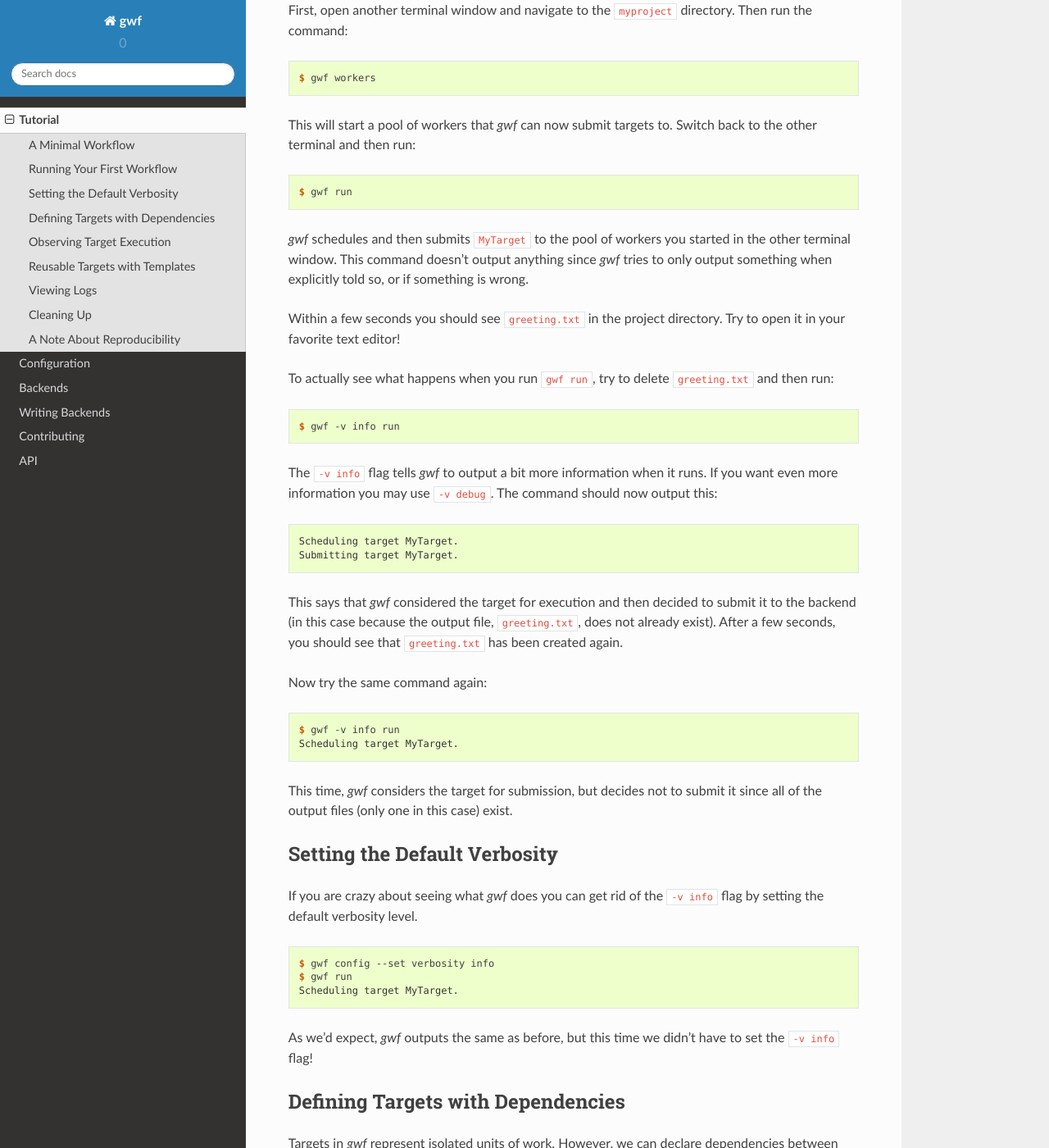
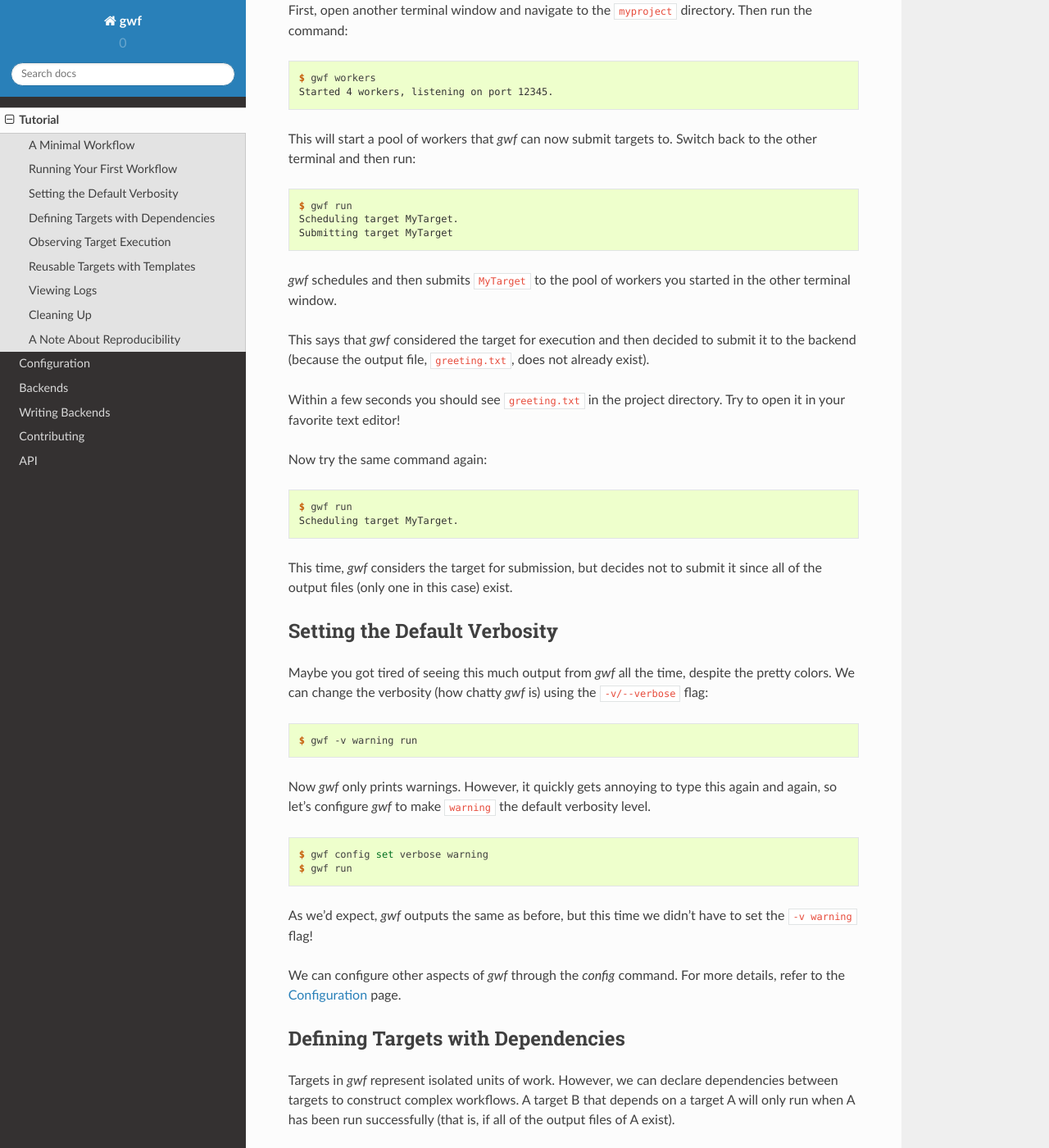
Before and after one commit to gwforg/gwf, a Sphinx documentation site: the page built from docs/tutorial.rst, in a window 1280 px wide and 1400 px high, scrolled down 2518 px. Shown: the whole window at 82% size. Built offline with Sphinx 7.4.7 and the Read the Docs theme 2.0.0, drawn with Linux system fonts in a browser that asks for light colours.

Commit message:
More updates to tutorial.
Configuration has been described, but there's a bunch of other things
that need to be updated.

```diff
--- a/docs/tutorial.rst
+++ b/docs/tutorial.rst
@@ -118,6 +118,7 @@ Then run the command:
 .. code-block:: console
 
     $ gwf workers
+    Started 4 workers, listening on port 12345.
 
 This will start a pool of workers that *gwf* can now submit targets to.
 Switch back to the other terminal and then run:
@@ -125,40 +126,24 @@ Switch back to the other terminal and then run:
 .. code-block:: console
 
     $ gwf run
+    Scheduling target MyTarget.
+    Submitting target MyTarget
 
 *gwf* schedules and then submits ``MyTarget`` to the pool of workers you started in
-the other terminal window. This command doesn't output anything since *gwf* tries to
-only output something when explicitly told so, or if something is wrong.
+the other terminal window.
+
+This says that *gwf* considered the target for execution and then decided to submit
+it to the backend (because the output file, ``greeting.txt``, does not
+already exist).
 
 Within a few seconds you should see ``greeting.txt`` in the project directory. Try
 to open it in your favorite text editor!
-
-To actually see what happens when you run ``gwf run``, try to delete ``greeting.txt``
-and then run:
-
-.. code-block:: console
-
-    $ gwf -v info run
-
-The ``-v info`` flag tells *gwf* to output a bit more information when it runs.
-If you want even more information you may use ``-v debug``. The command should now
-output this:
-
-.. code-block:: console
-
-    Scheduling target MyTarget.
-    Submitting target MyTarget.
-
-This says that *gwf* considered the target for execution and then decided to submit
-it to the backend (in this case because the output file, ``greeting.txt``, does not
-already exist). After a few seconds, you should see that ``greeting.txt`` has been
-created again.
 
 Now try the same command again:
 
 .. code-block:: console
 
-    $ gwf -v info run
+    $ gwf run
     Scheduling target MyTarget.
 
 This time, *gwf* considers the target for submission, but decides not to submit it
@@ -167,17 +152,29 @@ since all of the output files (only one in this case) exist.
 Setting the Default Verbosity
 -----------------------------
 
-If you are crazy about seeing what *gwf* does you can get rid of the ``-v info``
-flag by setting the default verbosity level.
+Maybe you got tired of seeing this much output from *gwf* all the time, despite
+the pretty colors. We can change the verbosity (how chatty *gwf* is) using the
+``-v/--verbose`` flag:
 
 .. code-block:: console
 
-    $ gwf config --set verbosity info
+    $ gwf -v warning run
+
+Now *gwf* only prints warnings. However, it quickly gets annoying to type this
+again and again, so let's configure *gwf* to make ``warning`` the default
+verbosity level.
+
+.. code-block:: console
+
+    $ gwf config set verbose warning
     $ gwf run
-    Scheduling target MyTarget.
 
 As we'd expect, *gwf* outputs the same as before, but this time we didn't have to
-set the ``-v info`` flag!
+set the ``-v warning`` flag!
+
+We can configure other aspects of *gwf* through the `config` command. For more
+details, refer to the :ref:`configuration` page.
+
 
 Defining Targets with Dependencies
 ----------------------------------
@@ -215,7 +212,7 @@ Let's try to run this workflow:
 
 .. code-block:: console
 
-    $ gwf -v info run
+    $ gwf run
     Scheduling target TargetC.
     Scheduling dependency TargetA of TargetC.
     Submitting target TargetA.
@@ -312,8 +309,6 @@ All targets should now have completed, so we see this.
 
 As you may have noticed, the numbers to the right show the number of targets that are
 in a specific state in the order: completed, running, submitted, should run.
-
-
 
 Here's a few neat things you should know about the status command:
 
```
Also changed, not shown: other parts of docs/tutorial.rst (+1 -1 lines).
